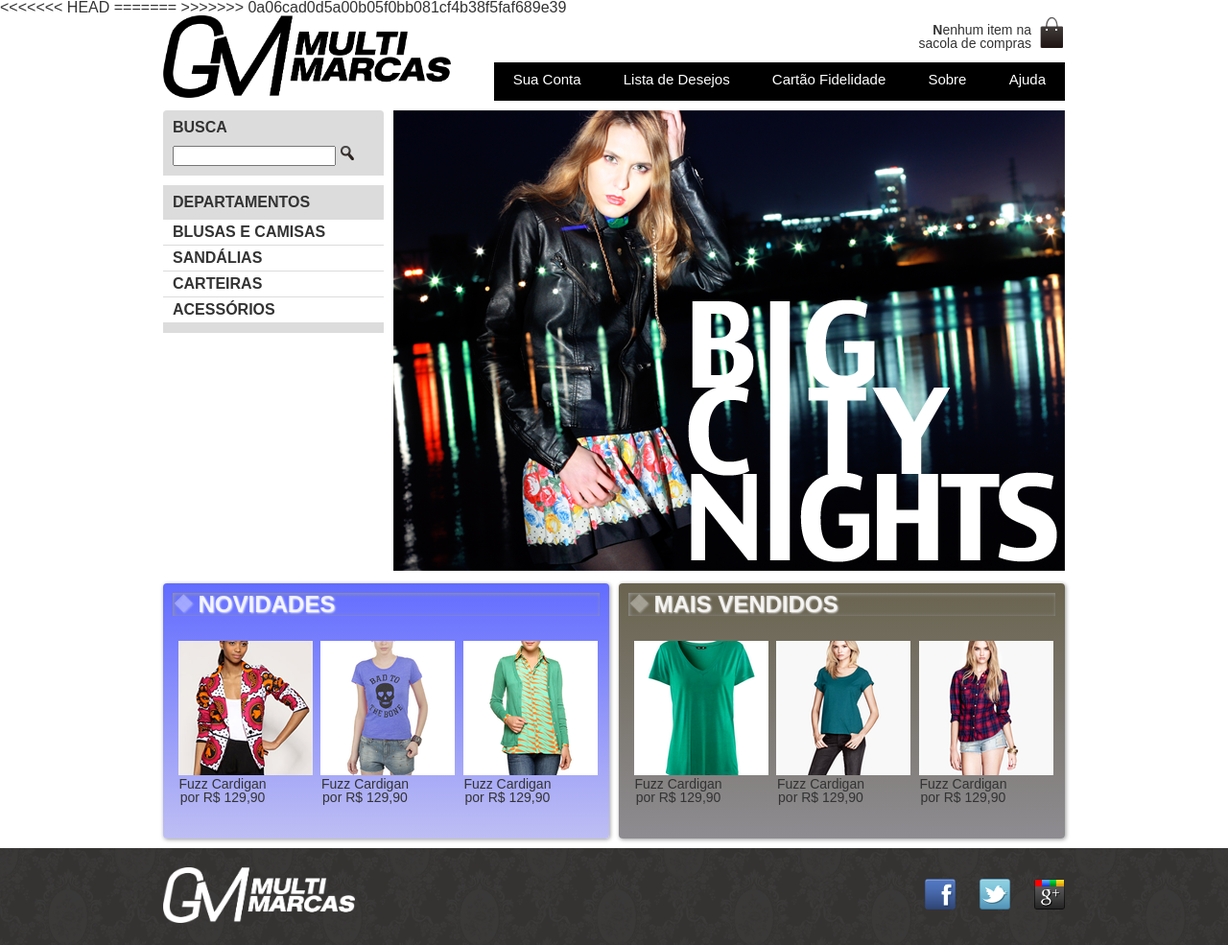
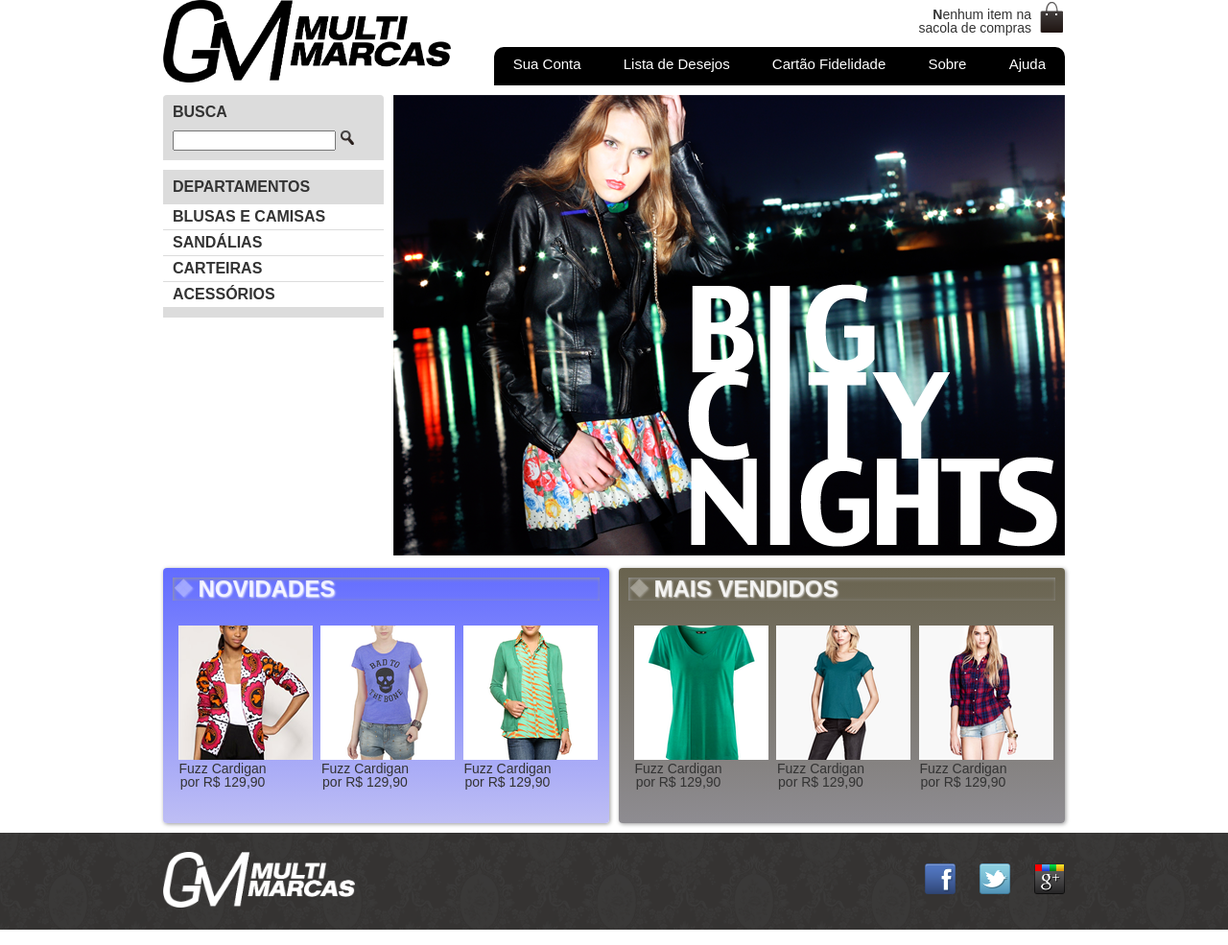
Before and after one commit to NatanaeLuiz/AppIHC, a PHP site: page / in a window 1280 px wide. Shown: the whole page at 96% size. Run offline with PHP 8.4, Linux system fonts and the light colour scheme.

Commit message:
Alterações Borda Menu no Index
-Em ESTILO.css e PRODUTO.css foi feita somente a identação correta de alumas classes.
-No Index foi feita alteração na Barra de Menu para borda Redondas.

Co-Authored-By: natanaeluiz <natanaeluiz@users.noreply.github.com>

```diff
--- a/css/estilo.css
+++ b/css/estilo.css
@@ -1,7 +1,5 @@
 .sacola{
 	background: url(../img/sacola.png) no-repeat top right;
-
-
 	font-size: 14px;
 	padding-right: 35px;
 	text-align: right;
@@ -13,7 +11,7 @@ font-size: 15px;
 	margin-top: 10px;
 }
 .menu-opcoes ul li	{
-display:	inline;
+	display: inline;
 	margin-left: 20px;
 	margin-right: 20px;
 }
@@ -41,6 +39,7 @@ header{
 	right: 0;
 	background: #000000;
 	height: 40px;
+	border-radius: 10px 10px 0px 0px;
 }
 .sacola{
 	position: absolute;
--- a/css/produto.css
+++ b/css/produto.css
@@ -20,7 +20,6 @@ border: 6px solid rgba(0,0,0,0.3);
 .cores label:after{
 	-moz-box-sizing: border-box;
 	box-sizing: border-box;
-
 }
 .cores input[type=radio] {
 	display: none;
--- a/index.html
+++ b/index.html
@@ -1,9 +1,5 @@
 <!DOCTYPE html>
 <html>
-<<<<<<< HEAD
-=======
-<!-- Apaga esse comentario Amanda -->
->>>>>>> 0a06cad0d5a00b05f0bb081cf4b38f5faf689e39
 <head>
 	<meta	charset="utf-8">
 	<meta name="viewport" content="width=device-width">
```
Lines whose indentation alone changed are shown as unchanged.
